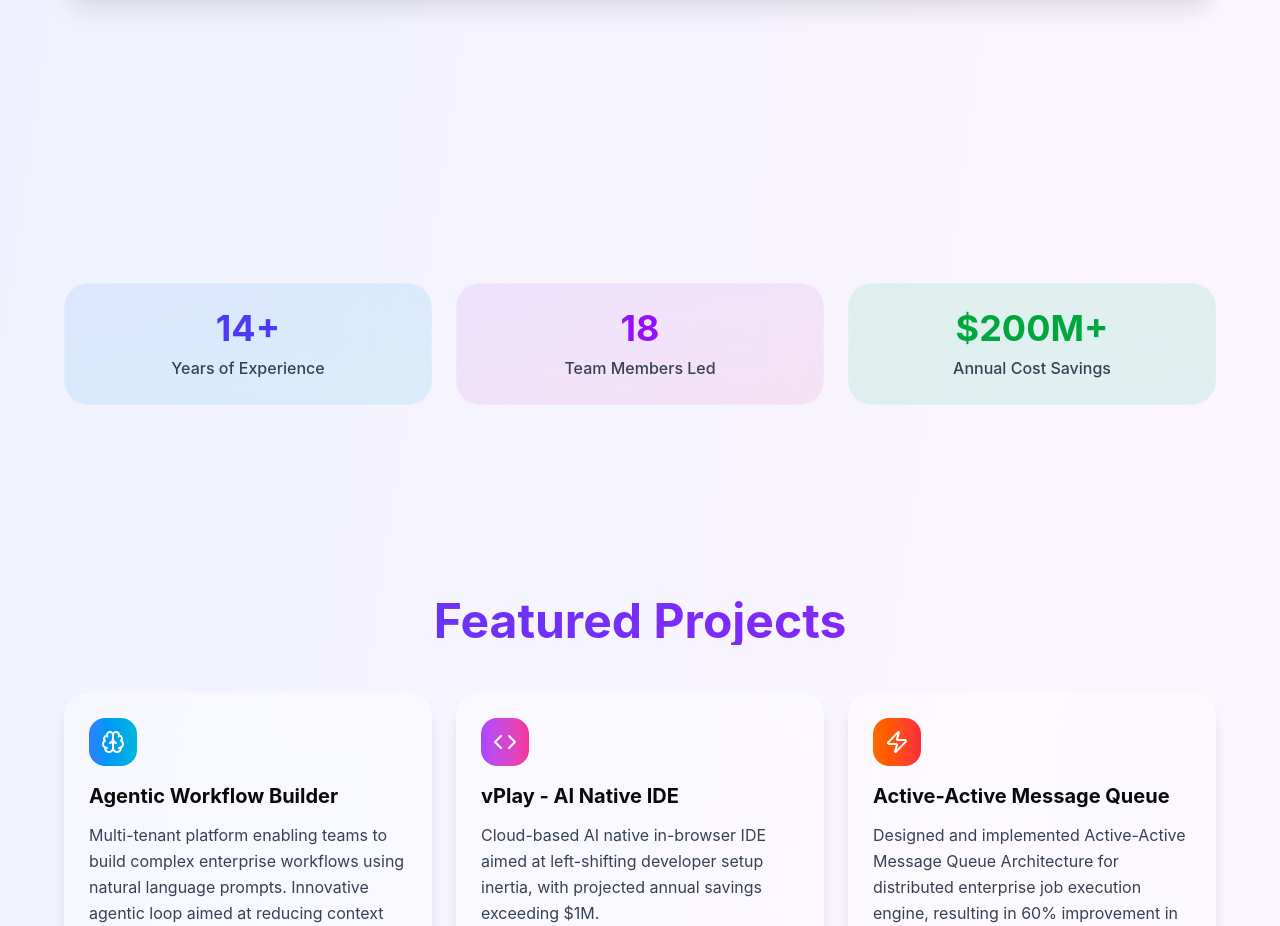
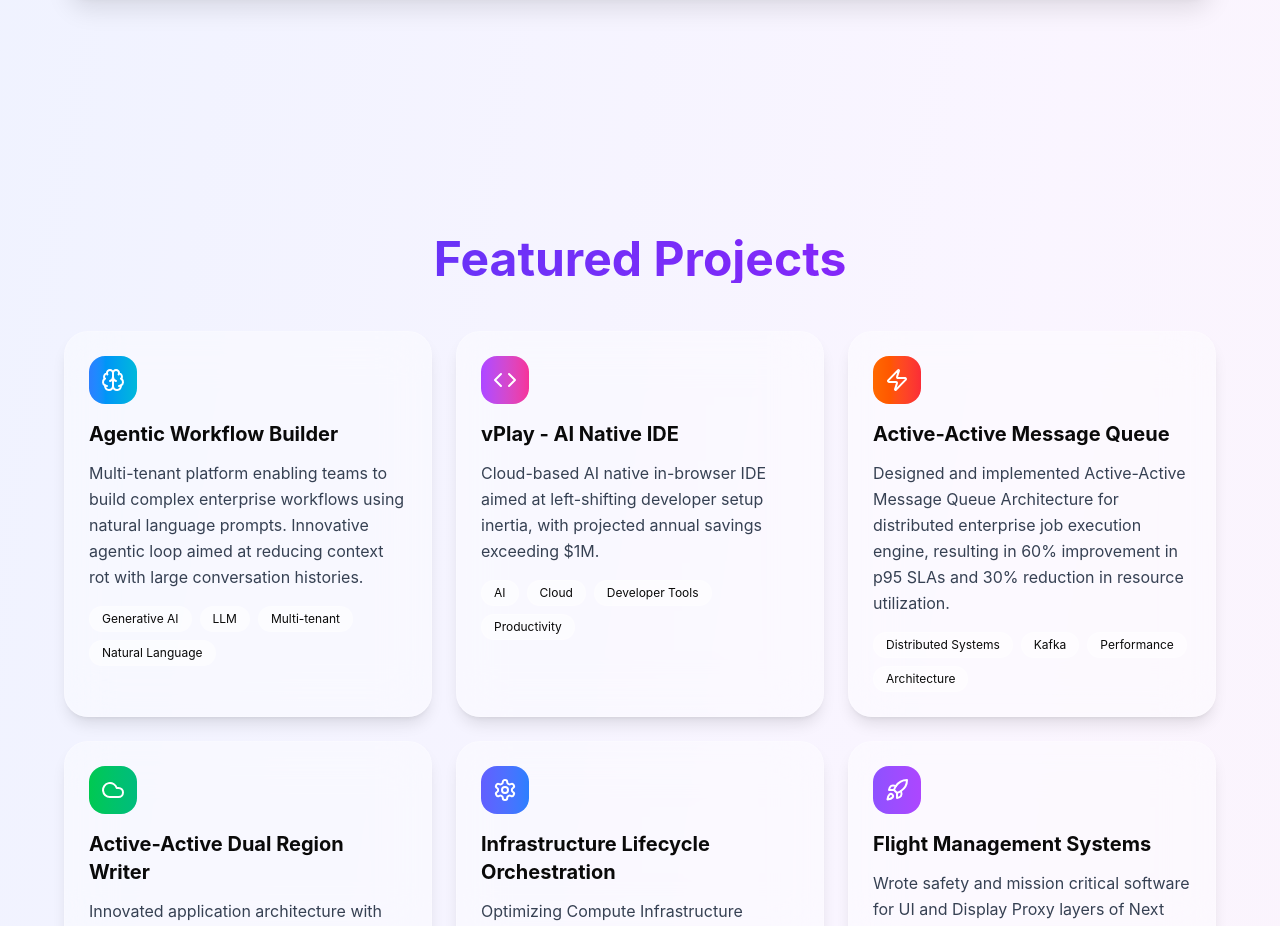
Before and after one commit to sinjar666/my-portfolio, a React (Vite) app: page / in a window 1280 px wide. Shown: the part 1300-2226 px from the top of the page. Built offline with nearby package versions, Linux system fonts and the light colour scheme.

Commit message:
Remove AdditionalHighlights component from Portfolio
Removed AdditionalHighlights component from Portfolio.

```diff
--- a/src/app/components/Portfolio.tsx
+++ b/src/app/components/Portfolio.tsx
@@ -73,7 +73,6 @@
       <main className="relative">
         <Hero />
         <About />
-        <AdditionalHighlights />
         <Projects />
         <Experience />
         <AboutDetails />
```
